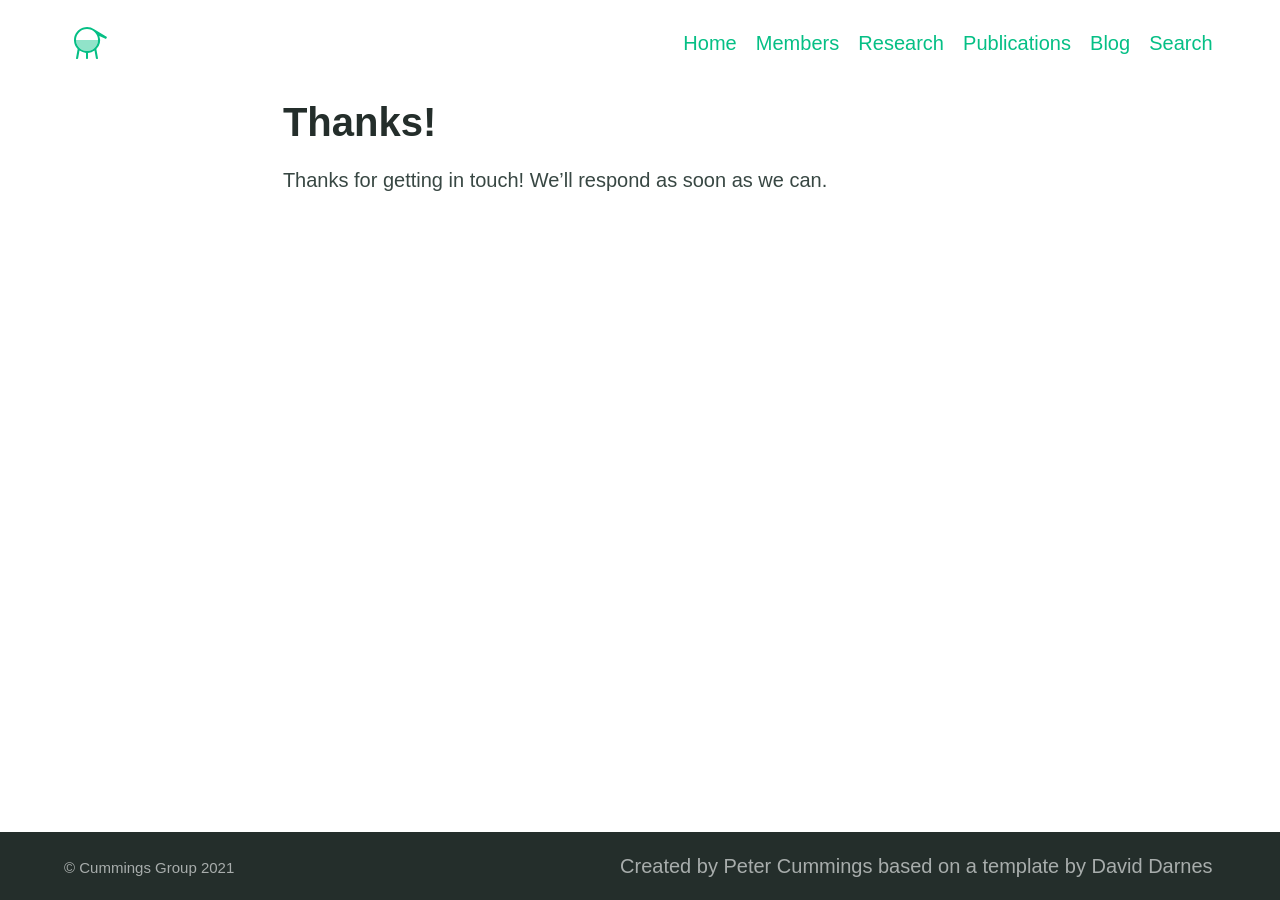
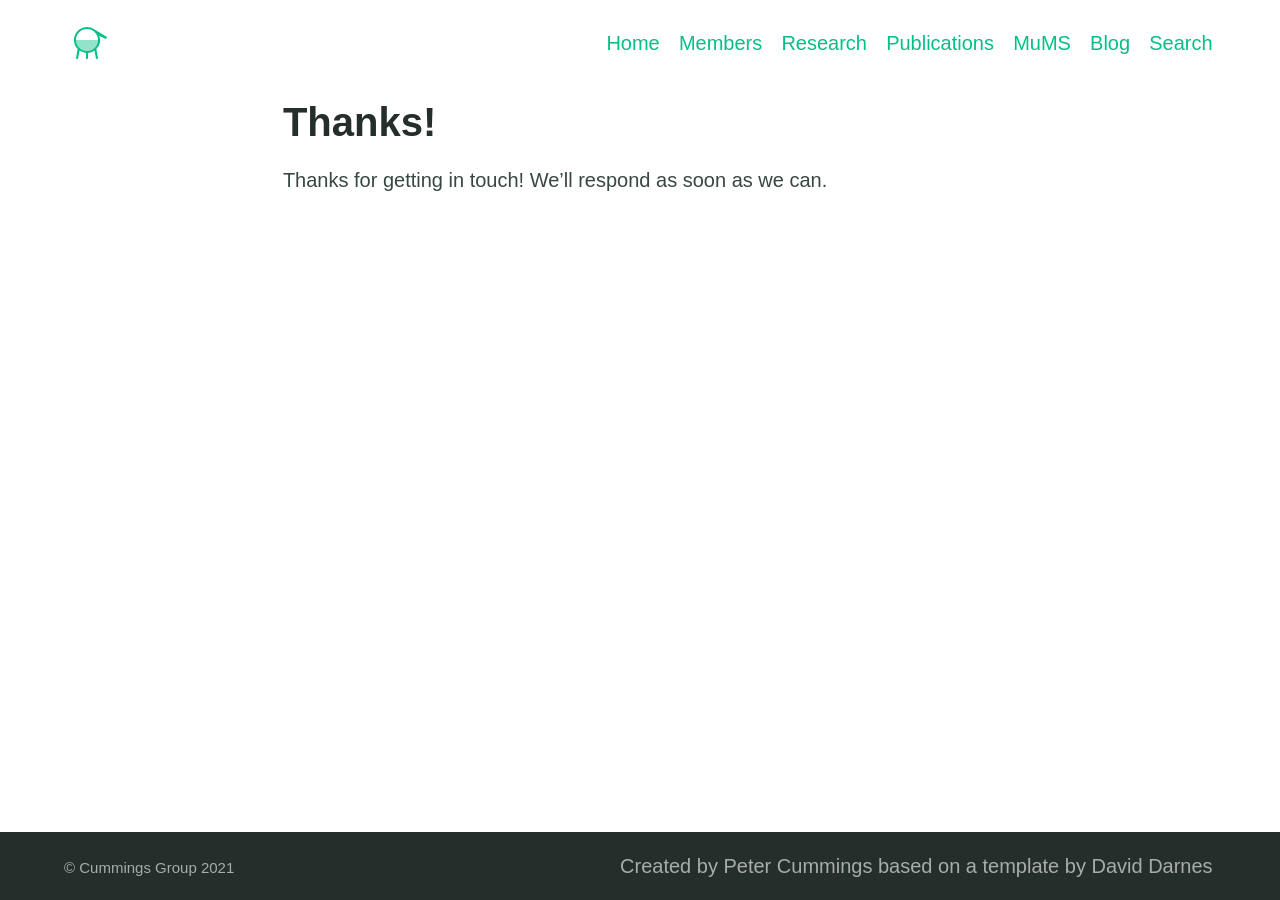
Before and after one commit to ptc2ug/ptc2ug.github.io, a Jekyll site: the page built from thanks.md, in a window 1280 px wide. Built offline with Jekyll 4.4.1, drawn with Linux system fonts in a browser that asks for light colours.

Commit message:
Update _config.yml

```diff
--- a/_config.yml
+++ b/_config.yml
@@ -127,6 +127,8 @@ navigation_header:
   url: /research/
 - title: Publications
   url: /publications/
+- title: MuMS
+  url: /mums/
 - title: Blog
   url: /blog/
 - title: Search
```
